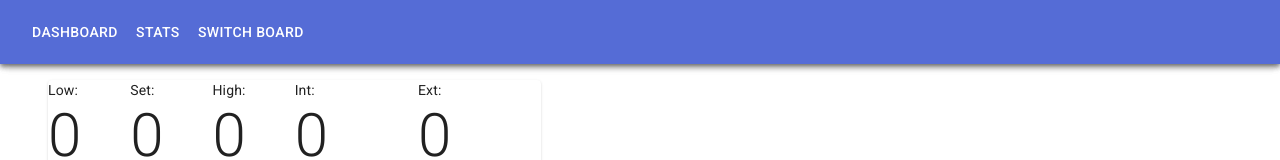
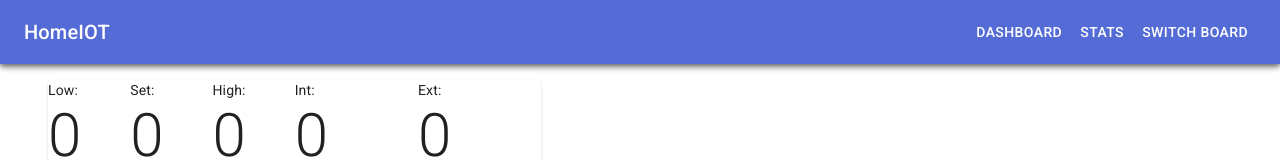
Before and after one commit to Keiaxx/UAB-Capstone-HomeIOT-Archive, a React (Create React App) app in the folder capstone/: page / in a window 1280 px wide. Shown: the top 160 px of the page. Built offline with nearby package versions, Linux system fonts and the light colour scheme; no server answers.

Commit message:
Add appbar title 'HomeIOT'

```diff
--- a/capstone/src/components/AppBar.js
+++ b/capstone/src/components/AppBar.js
@@ -4,6 +4,7 @@ import AppBar from '@material-ui/core/AppBar';
 import Toolbar from '@material-ui/core/Toolbar';
 import Button from '@material-ui/core/Button';
 
+import Typography from '@material-ui/core/Typography';
 
 const useStyles = makeStyles(theme => ({
   root: {
@@ -24,6 +25,9 @@ export default function ButtonAppBar() {
     <div className={classes.root}>
       <AppBar position="fixed" style={{ margin: 0 }}>
         <Toolbar>
+        <Typography variant="h6" className={classes.title}>
+            HomeIOT
+        </Typography>
           <Button color='inherit' to='/' href='/'>Dashboard</Button>
           <Button color="inherit" to='/stats' href='/stats'>Stats </Button>
           <Button color="inherit" to='/switchboard' href='/switchboard'>Switch Board </Button>
```
